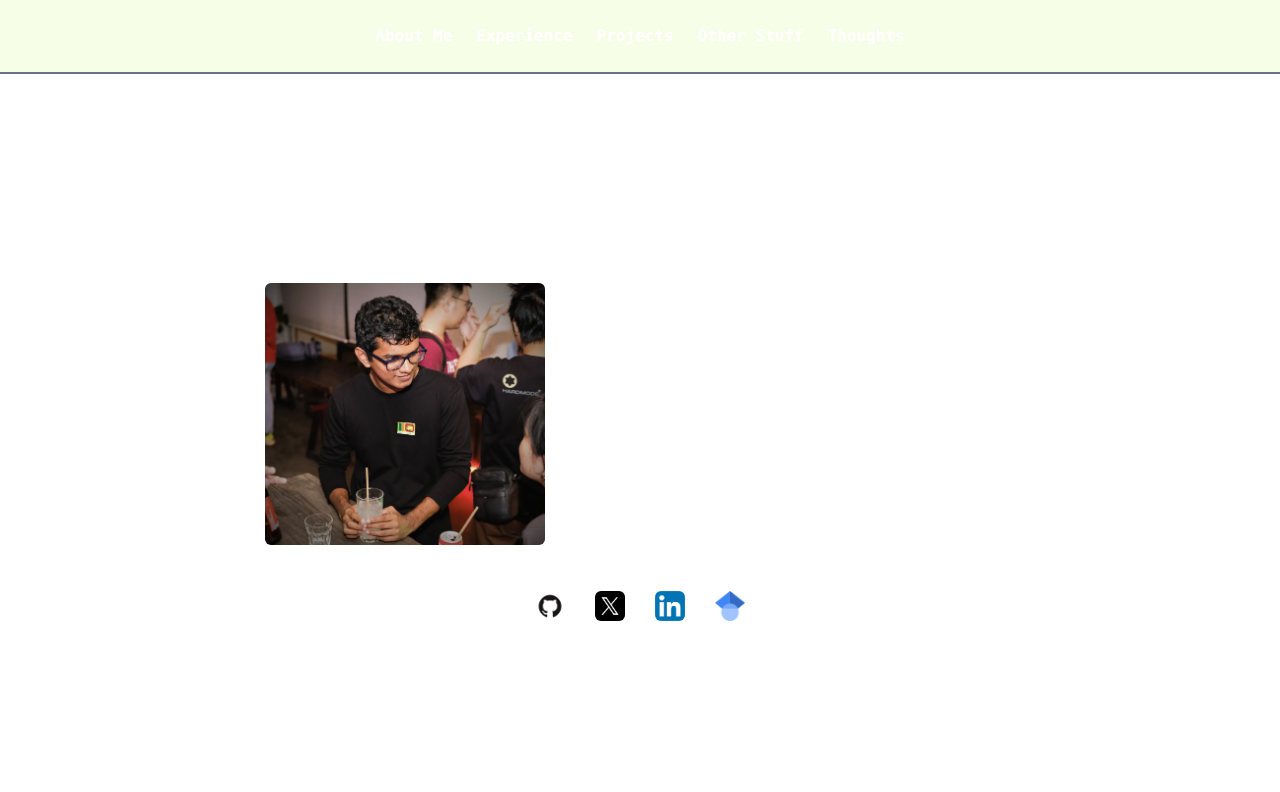
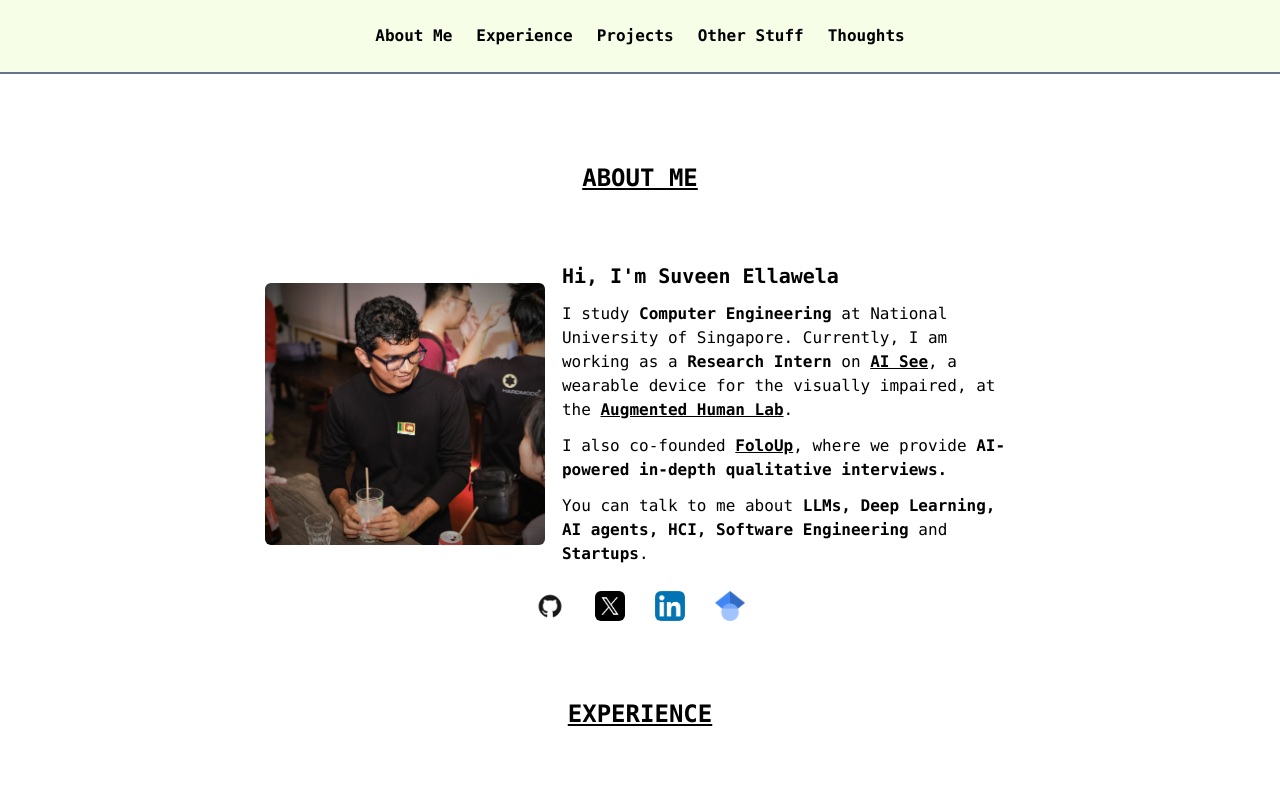
Before and after one commit to Sulith123/suveene.github.io, a Next.js app: page / in a window 1280 px wide. Shown: the top 792 px of the page. Built offline with nearby package versions, Linux system fonts and the light colour scheme.

Commit message:
Add text color to body tag

```diff
--- a/src/app/layout.tsx
+++ b/src/app/layout.tsx
@@ -22,7 +22,7 @@
   return (
     <html lang="en" data-theme='light'>
       <head><link rel="shortcut icon" href="/dino.svg" /></head>
-      <body className={`${inter.className} bg-white`}>
+      <body className={`${inter.className} bg-white text-black`}>
         <Header />
         {children}
         <Footer />
```
